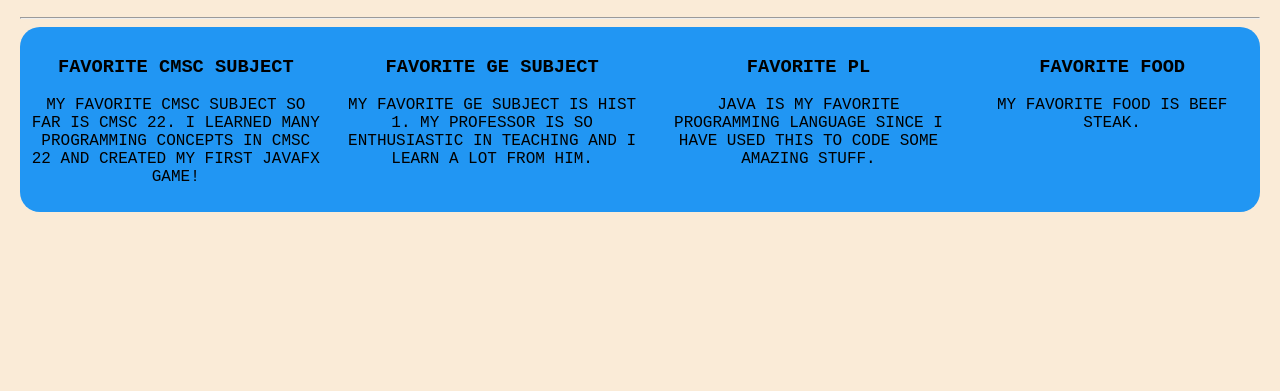
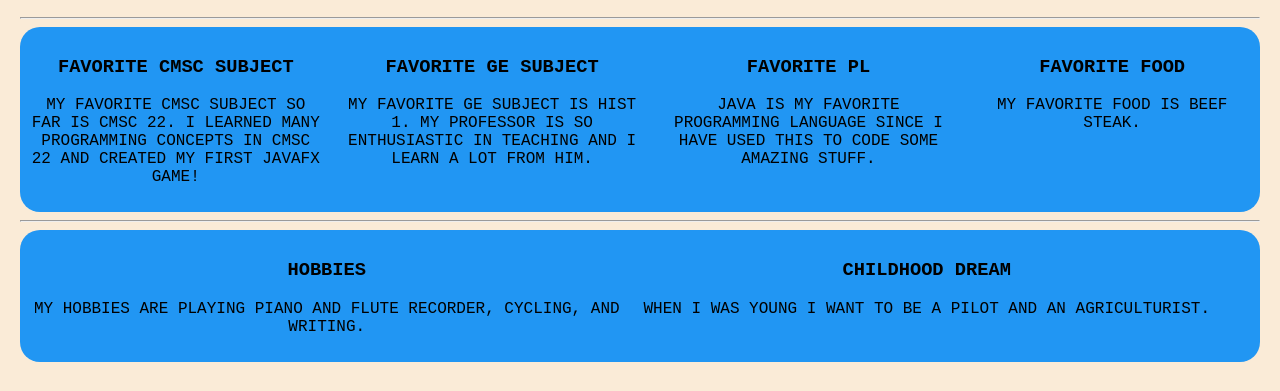
Before and after one commit to Jiro150801/jboctavo.github.io, a plain HTML site: page index.html in a window 1280 px wide. Shown: the part 409-800 px from the top of the page. Drawn offline with Linux system fonts and the light colour scheme.

Commit message:
chore: added a grid from hobbies and childhood dream. apply some styling.

```diff
--- a/index.html
+++ b/index.html
@@ -39,5 +39,21 @@
         </div>
     </div>
 
+    <hr>
+
+    <div class="grid-container2">
+        <div class="b1">
+            <h3>Hobbies</h3>
+            <p>
+                My hobbies are playing piano and flute recorder, cycling, and writing.
+            </p>
+        </div>
+        <div class="b2">
+            <h3>Childhood Dream</h3>
+            <p>
+                When I was young I want to be a pilot and an agriculturist.
+            </p>
+        </div>
+    </div>
 </body>
 </html>
--- a/style.css
+++ b/style.css
@@ -14,7 +14,7 @@ h1, h2, div{
     text-transform: uppercase;
 }
 
-.grid-container{
+.grid-container, .grid-container2{
     border-radius: 20px;
     display: grid;
     grid-template-columns: auto auto auto auto;
```
